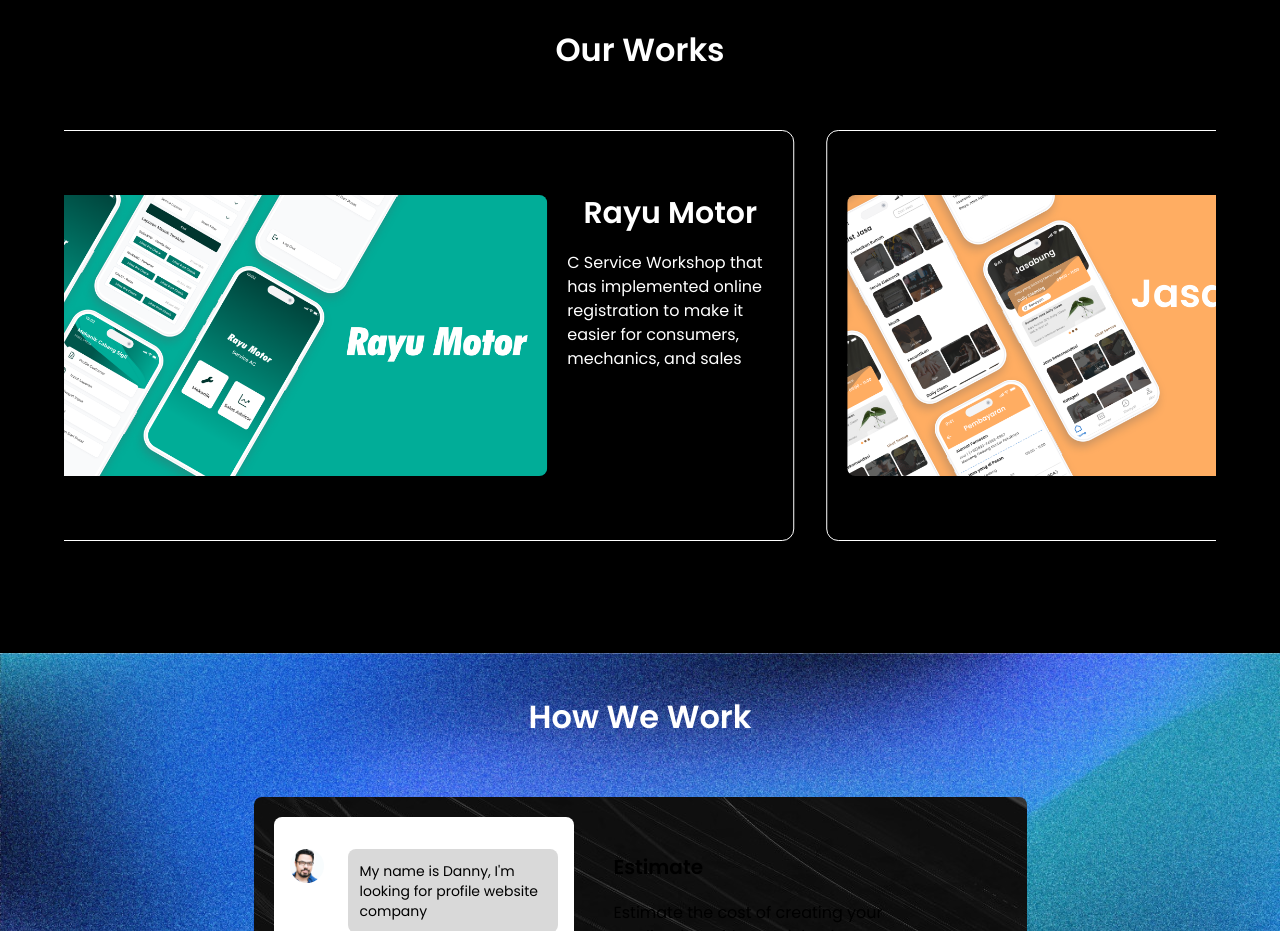
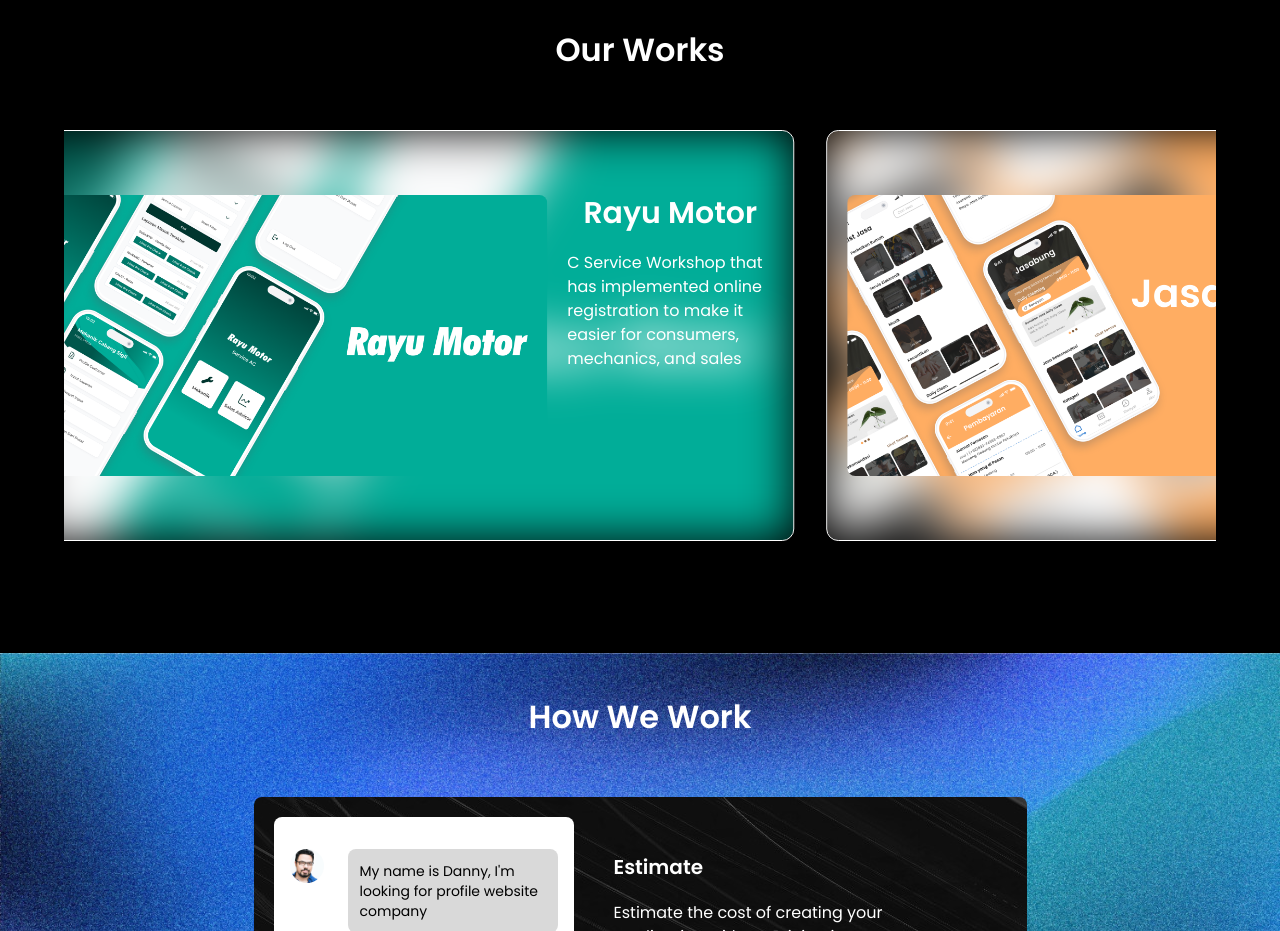
Before and after one commit to Bima1301/node-landing-wave, a Next.js app: page / in a window 1280 px wide. Shown: the part 1880-2811 px from the top of the page. Built offline with nearby package versions, Linux system fonts and the light colour scheme.

Commit message:
[FIX] bg our work content

```diff
--- a/app/components/organism/hero.tsx
+++ b/app/components/organism/hero.tsx
@@ -8,11 +8,11 @@
 
 export default function Hero() {
     return (
-        <motion.section className='min-h-full pt-20 relative' initial={{ opacity: 0 }}
+        <motion.section className='min-h-full pt-20 relative text-white' initial={{ opacity: 0 }}
             animate={{ opacity: 1 }}>
             <div className='w-full h-16 absolute top-0 z-20 bg-gradient-to-t from-transparent to-black/40' />
 
-            <div className='absolute top-0 left-0 w-full h-full bg-[url(/images/hero.jpeg)] bg-cover brightness-50' />
+            <div className='absolute top-0 left-0 w-full h-full bg-[url(/images/hero.jpeg)] bg-cover md:brightness-50 md:bg-center bg-[center_-1rem]' />
             <div className='relative z-10 lg:pt-44 md:pt-20'>
                 <motion.div
                     initial={{ opacity: 0, y: -100 }}
--- a/app/components/organism/work.tsx
+++ b/app/components/organism/work.tsx
@@ -19,10 +19,12 @@
             animate={{ opacity: 1, y: 0 }}>
             <Title title="Our Works" className=" text-white md:mt-10 mb-14 xl:px-[12rem] lg:px-[8rem] px-10 text-center" />
             <div className='lg:flex hidden flex-col items-center overflow-hidden'>
-                <motion.div className='flex gap-8 px-10' style={{ x }}>
+                <motion.div className='flex gap-8 px-10 ' style={{ x }}>
                     {portfolio.map((item, index) => (
                         <Card key={index} className='flex flex-row gap-5 px-5 py-16 text-white relative min-w-[48rem] overflow-hidden'>
-                            <div className={`absolute top-0 left-0 w-full h-full ${item.bg} bg-cover brightness-50 blur-lg`} />
+                            <div className='absolute top-0 left-0 w-full h-full blur-xl'>
+                                <Image src={item.src} alt='work 1' fill className='z-10 rounded-lg' />
+                            </div>
                             <Image src={item.src} alt='work 1' width={500} height={500} className='z-10 rounded-lg' />
                             <div className='flex flex-col max-w-xs z-10'>
                                 <p className='text-center text-3xl font-semibold mb-5'>{item.title}</p>
--- a/app/page.tsx
+++ b/app/page.tsx
@@ -7,7 +7,7 @@
 
 export default function Home() {
   return (
-    <main className='min-w-full min-h-screen bg-black'>
+    <main className='min-w-full min-h-screen bg-black text-white'>
       <Navbar />
       <Hero />
       <Produk />
```
